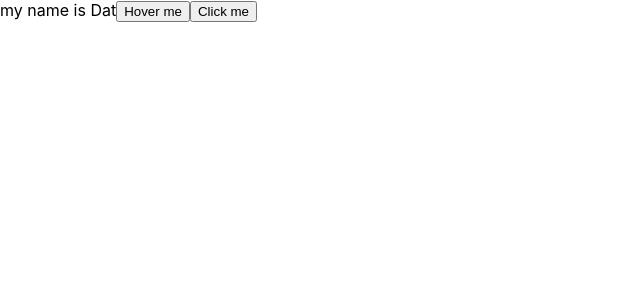
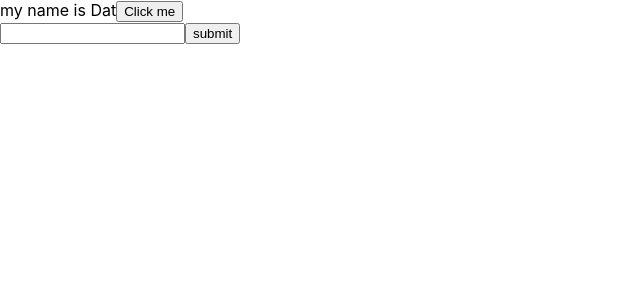
Before and after one commit to tiendat201102/learn-react, a React (Create React App) app: page / in a window 1280 px wide. Shown: the top 300 px of the page, without its empty margins (0-640 px from the left). Built offline with nearby package versions, Linux system fonts and the light colour scheme.

Commit message:
video 21

```diff
--- a/src/components/MyComponent.jsx
+++ b/src/components/MyComponent.jsx
@@ -1,32 +1,49 @@
-
-import React, { Component } from 'react'
+import React, { Component } from "react";
 
 export default class MyComponent extends Component {
   state = {
     name: "Dat",
     age: 22,
-    }
+  };
 
   handleClick = (event) => {
     console.log("click me");
     console.log("My name is", this.state.name);
     this.setState({
-            name: "Tien Dat"
+      name: "Tien Dat",
     });
-    }
+  };
 
-    handleOnMouseOver(event) {
-        console.log(event);
+  handleOnChange = (event) => {
+    this.setState({
+      name: event.target.value,
+    });
+  };
 
-    }
+  handleOnSubmit = (event) => {
+    event.preventDefault();
+    console.log(this.state);
 
+  };
   render() {
     return (
       <div>
         my name is {this.state.name}
-        <button onMouseOver={this.handleOnMouseOver}>Hover me</button>
         <button onClick={this.handleClick}>Click me</button>
+        <form
+          onSubmit={(event) => {
+            this.handleOnSubmit(event);
+          }}
+        >
+          <input
+            type="text"
+            onChange={(event) => {
+              this.handleOnChange(event);
+            }}
+          />
+          <button>submit</button>
+        </form>
       </div>
-    )
+    );
   }
 }
```
Lines whose indentation alone changed are shown as unchanged.
